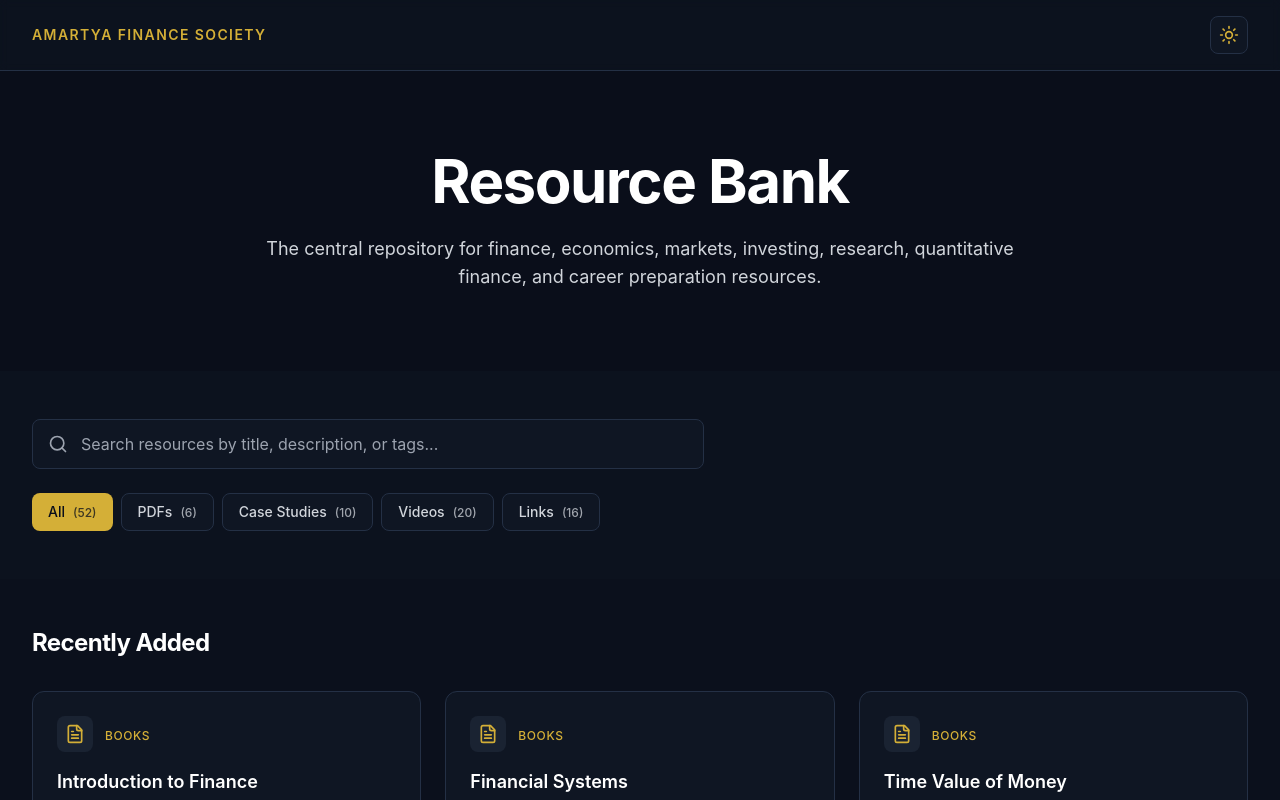
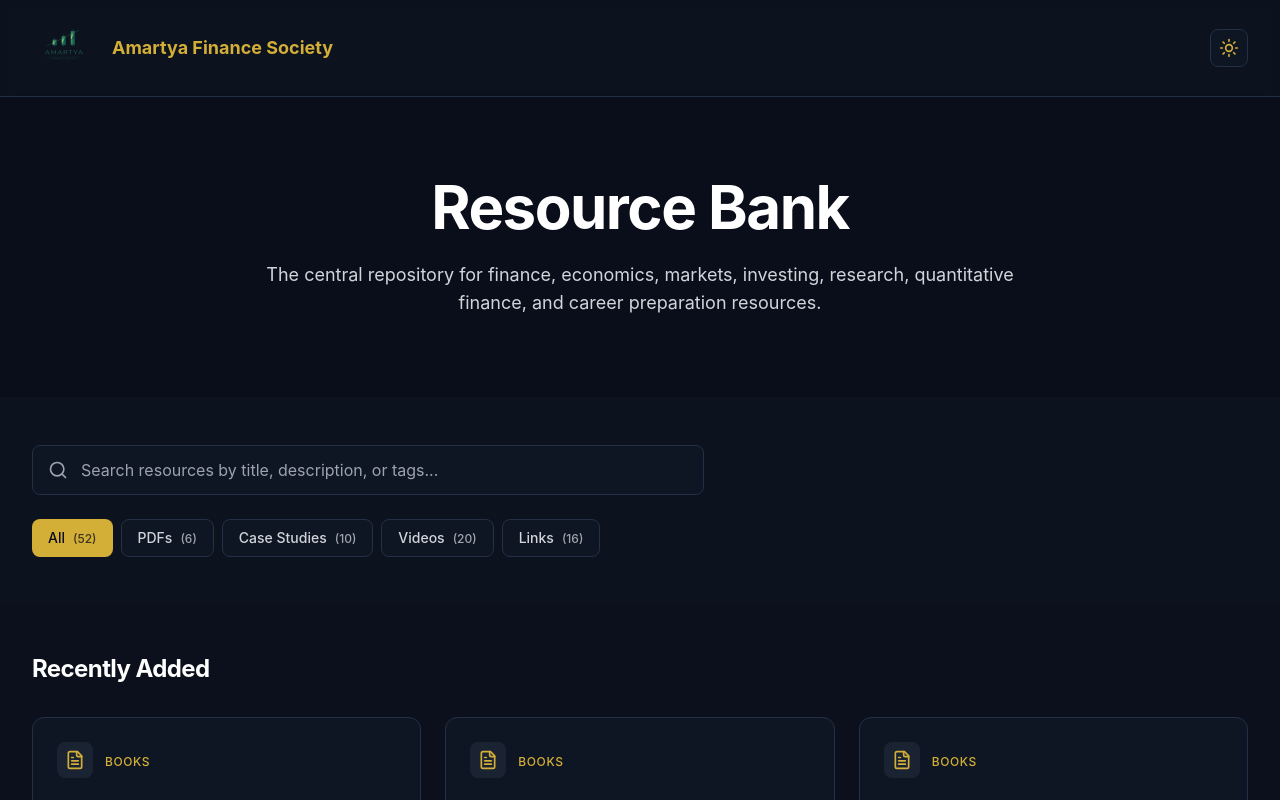
Before and after one commit to amartya-iitmbs/resource-bank, a Next.js app: page / in a window 1280 px wide. Shown: the top 800 px of the page. Built offline with nearby package versions, Linux system fonts and the light colour scheme.

Commit message:
style: updated header with society logo

```diff
--- a/src/app/page.tsx
+++ b/src/app/page.tsx
@@ -73,8 +73,9 @@ export default function Home() {
       {/* Header */}
       <header className="border-b border-gray-200 bg-white/50 backdrop-blur-sm sticky top-0 z-50 dark:border-navy-600 dark:bg-navy-800/50">
         <div className="mx-auto max-w-7xl px-6 py-4 lg:px-8 flex items-center justify-between">
-          <div className="flex items-center gap-3">
-            <span className="text-sm font-semibold tracking-widest uppercase text-gold-500">
+          <div className="flex items-center gap-4">
+            <img src="/logo.png" alt="Amartya Finance Society Logo" className="h-16 w-auto" />
+            <span className="text-lg font-bold text-gold-500">
               Amartya Finance Society
             </span>
           </div>
```
Also changed, not shown: public/logo.png (renamed from assets/logo/Finance Society Logo.png), 1 other file (tests, documents, lock files or other folders).
